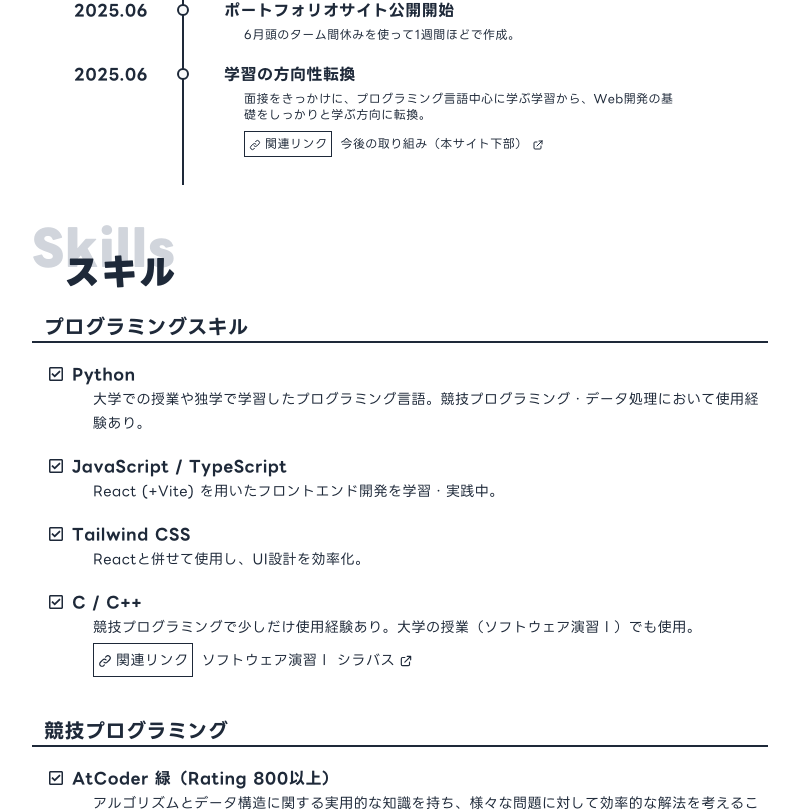
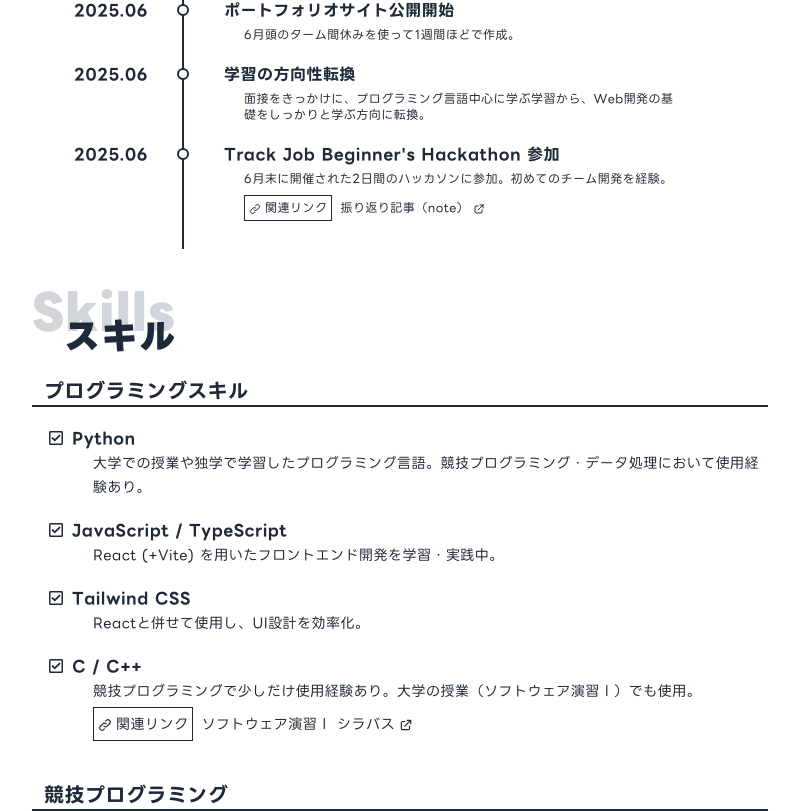
Before and after one commit to ktsn-ud/portfolio, a React (Vite) app: page / in a window 1280 px wide. Shown: the part 1835-2646 px from the top of the page, without its empty margins (390-1189 px from the left). Built offline with nearby package versions, Linux system fonts and the light colour scheme.

Commit message:
update: 経歴を更新

```diff
--- a/src/components/sections/History.tsx
+++ b/src/components/sections/History.tsx
@@ -121,9 +121,17 @@ export const History = React.memo(function History({
             description: `
             面接をきっかけに、プログラミング言語中心に学ぶ学習から、Web開発の基礎をしっかりと学ぶ方向に転換。
             `,
+            link: null,
+        },
+        {
+            date: '2025.06',
+            title: "Track Job Beginner's Hackathon 参加",
+            description: `
+            6月末に開催された2日間のハッカソンに参加。初めてのチーム開発を経験。
+            `,
             link: {
-                label: '今後の取り組み（本サイト下部）',
-                url: '#roadmap',
+                label: '振り返り記事（note）',
+                url: 'https://note.com/ktsn_ud/n/n9a8add9bd397',
             },
         },
     ];
--- a/src/components/sections/tasks.json
+++ b/src/components/sections/tasks.json
@@ -63,7 +63,7 @@
                 "theme": "フロントエンド",
                 "todo": [
                     {
-                        "name": "『これからはじめるReact入門』（SB Creative）",
+                        "name": "『これからはじめるReact実践入門』（SB Creative）",
                         "deadline": "2025-8-15",
                         "status": "todo"
                     }
```
